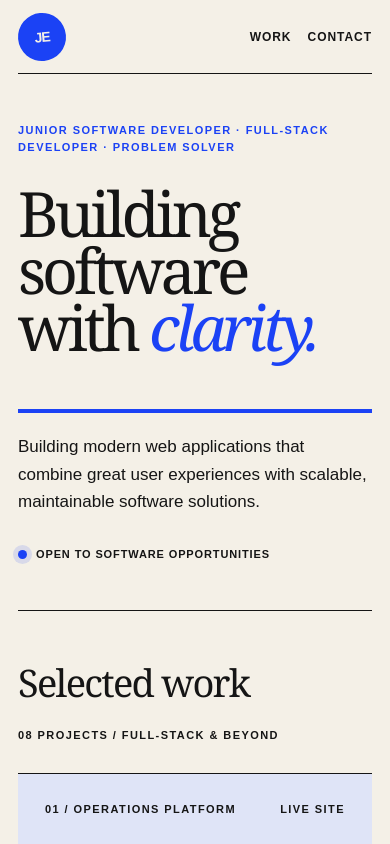
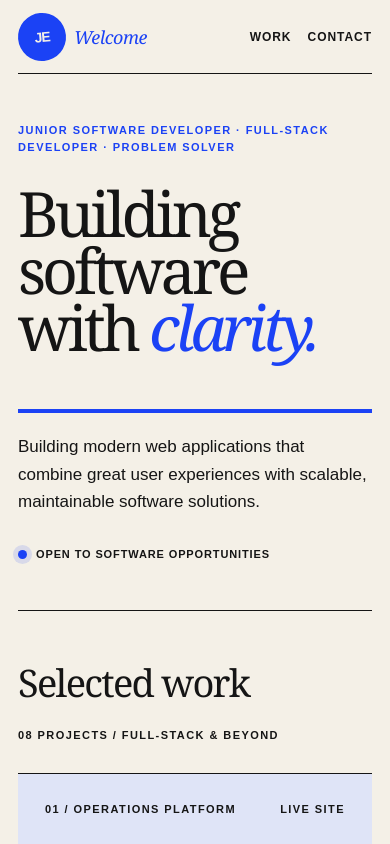
Before and after one commit to jneberhard/portfolio, a Next.js app: page / in a window 390 px wide. Shown: the top 844 px of the page. Built offline with nearby package versions, Linux system fonts and the light colour scheme.

Commit message:
site improvements - animation - fix scrolling overlap issue

```diff
--- a/app/globals.css
+++ b/app/globals.css
@@ -49,6 +49,14 @@ a:focus-visible {
   border-bottom: 1px solid var(--ink);
 }
 
+.brand-cluster {
+  display: flex;
+  min-width: 180px;
+  align-items: center;
+  gap: 14px;
+  justify-self: start;
+}
+
 .mark {
   display: inline-grid;
   place-items: center;
@@ -68,6 +76,169 @@ a:focus-visible {
 
 .mark:hover {
   transform: rotate(0deg) scale(1.04);
+}
+
+.welcome-animation {
+  position: relative;
+  width: 112px;
+  height: 68px;
+  flex: 0 0 auto;
+  overflow: visible;
+}
+
+.balloon {
+  position: absolute;
+  top: 3px;
+  left: 12px;
+  width: 42px;
+  height: 62px;
+  transform-origin: 50% 78%;
+  animation: balloon-inflate 3.8s cubic-bezier(0.22, 0.76, 0.3, 1) forwards;
+}
+
+.balloon-body {
+  position: relative;
+  display: block;
+  width: 42px;
+  height: 48px;
+  border-radius: 52% 52% 48% 48%;
+  background: var(--cobalt);
+  box-shadow: inset 8px 5px 0 rgba(255, 255, 255, 0.17);
+}
+
+.balloon-body::after {
+  position: absolute;
+  bottom: -5px;
+  left: 17px;
+  width: 0;
+  height: 0;
+  border-right: 4px solid transparent;
+  border-bottom: 0;
+  border-left: 4px solid transparent;
+  border-top: 7px solid var(--cobalt);
+  content: "";
+}
+
+.balloon-string {
+  position: absolute;
+  top: 53px;
+  left: 21px;
+  width: 1px;
+  height: 11px;
+  background: var(--ink);
+  transform: rotate(7deg);
+  transform-origin: top;
+}
+
+.pop-burst {
+  position: absolute;
+  top: 24px;
+  left: 29px;
+  width: 8px;
+  height: 8px;
+  border: 2px solid var(--cobalt);
+  border-radius: 50%;
+  opacity: 0;
+  animation: balloon-burst 3.8s ease-out forwards;
+}
+
+.pop-burst::before,
+.pop-burst::after {
+  position: absolute;
+  top: 1px;
+  left: 1px;
+  width: 2px;
+  height: 2px;
+  border-radius: 50%;
+  background: var(--cobalt);
+  content: "";
+}
+
+.pop-burst::before {
+  box-shadow:
+    22px 0 var(--cobalt),
+    -22px 0 var(--cobalt),
+    0 22px var(--cobalt),
+    0 -22px var(--cobalt);
+}
+
+.pop-burst::after {
+  box-shadow:
+    16px 16px var(--cobalt),
+    -16px -16px var(--cobalt),
+    16px -16px var(--cobalt),
+    -16px 16px var(--cobalt);
+}
+
+.welcome-word {
+  position: absolute;
+  top: 50%;
+  left: 0;
+  color: var(--cobalt);
+  font-family: Georgia, "Times New Roman", serif;
+  font-size: 21px;
+  font-style: italic;
+  letter-spacing: -0.025em;
+  line-height: 1;
+  opacity: 0;
+  white-space: nowrap;
+  animation: welcome-reveal 3.8s cubic-bezier(0.2, 0.8, 0.2, 1) forwards;
+}
+
+@keyframes balloon-inflate {
+  0% {
+    opacity: 0;
+    transform: translateY(15px) scale(0.08);
+  }
+  10% {
+    opacity: 1;
+  }
+  38% {
+    transform: translateY(4px) scale(0.72);
+  }
+  53% {
+    opacity: 1;
+    transform: translateY(0) scale(1);
+  }
+  58% {
+    opacity: 1;
+    transform: translateY(-1px) scale(1.18);
+  }
+  59%,
+  100% {
+    opacity: 0;
+    transform: translateY(-2px) scale(1.7);
+  }
+}
+
+@keyframes balloon-burst {
+  0%,
+  57% {
+    opacity: 0;
+    transform: scale(0.35);
+  }
+  59% {
+    opacity: 1;
+    transform: scale(0.7);
+  }
+  69%,
+  100% {
+    opacity: 0;
+    transform: scale(1.9);
+  }
+}
+
+@keyframes welcome-reveal {
+  0%,
+  61% {
+    opacity: 0;
+    transform: translate(-5px, -50%) scale(0.82);
+  }
+  74%,
+  100% {
+    opacity: 1;
+    transform: translate(0, -50%) scale(1);
+  }
 }
 
 .site-name,
@@ -326,8 +497,7 @@ h2 {
 }
 
 .about-heading {
-  position: sticky;
-  top: 32px;
+  position: static;
   align-self: start;
 }
 
@@ -501,6 +671,19 @@ h2 {
     min-height: 74px;
   }
 
+  .brand-cluster {
+    min-width: 138px;
+    gap: 8px;
+  }
+
+  .welcome-animation {
+    width: 78px;
+  }
+
+  .welcome-word {
+    font-size: 18px;
+  }
+
   nav {
     gap: 16px;
   }
@@ -563,7 +746,11 @@ h2 {
   }
 
   *,
-  *::before {
+  *::before,
+  *::after {
+    animation-delay: 0ms !important;
+    animation-duration: 0.01ms !important;
+    animation-iteration-count: 1 !important;
     scroll-behavior: auto !important;
     transition-duration: 0.01ms !important;
   }
--- a/app/page.tsx
+++ b/app/page.tsx
@@ -102,15 +102,33 @@ const skills = [
   "REST APIs",
   "Git & GitHub",
   "Vercel",
+  "Database Design",
+  "Authentication",
+  "API Design",
+  "Cloud Deployment",
+  "Responsive Design",
+  "Data Visualization",
+  "Object-Oriented Design",
+  "Team Leadership",
 ];
 
 export default function Home() {
   return (
     <>
       <header className="site-header shell">
-        <a className="mark" href="#top" aria-label="Jim Eberhard home">
-          JE
-        </a>
+        <div className="brand-cluster">
+          <a className="mark" href="#top" aria-label="Jim Eberhard home">
+            JE
+          </a>
+          <div className="welcome-animation" aria-hidden="true">
+            <span className="balloon">
+              <span className="balloon-body" />
+              <span className="balloon-string" />
+            </span>
+            <span className="pop-burst" />
+            <span className="welcome-word">Welcome</span>
+          </div>
+        </div>
         <span className="site-name">Jim Eberhard / Portfolio</span>
         <nav aria-label="Primary navigation">
           <a href="#work">Work</a>
```
